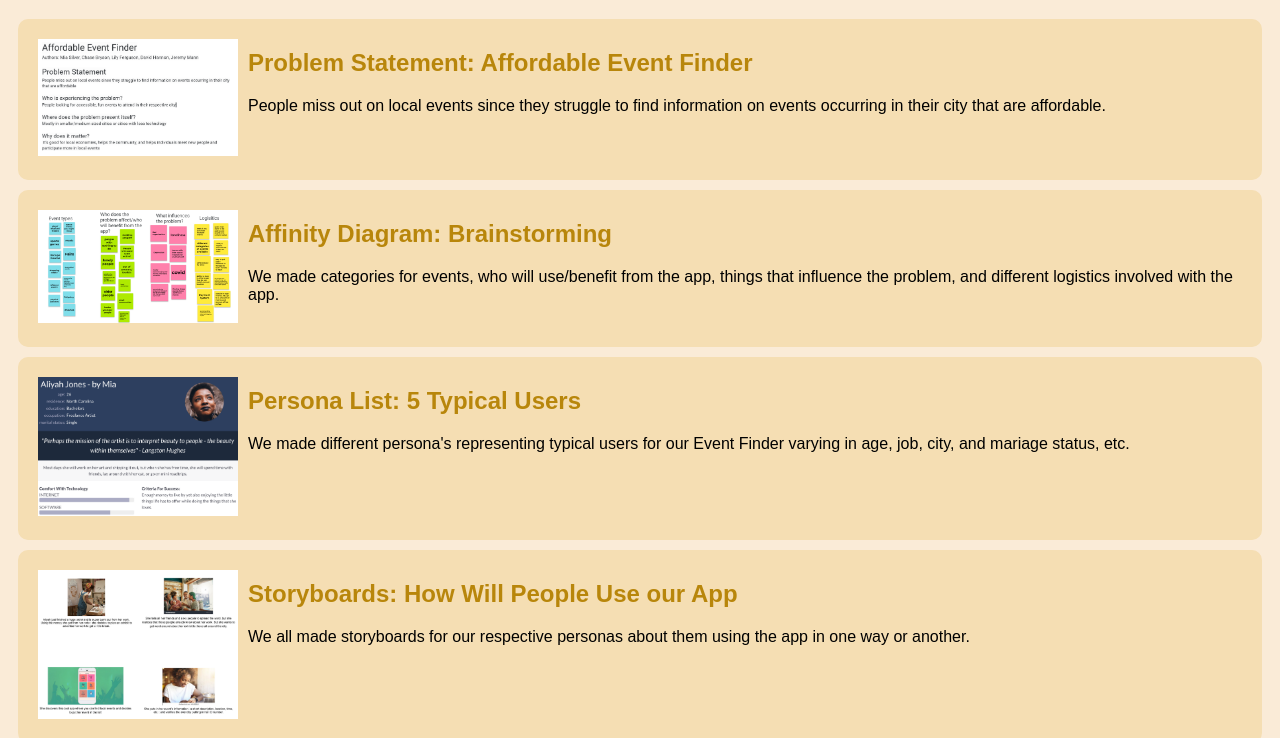
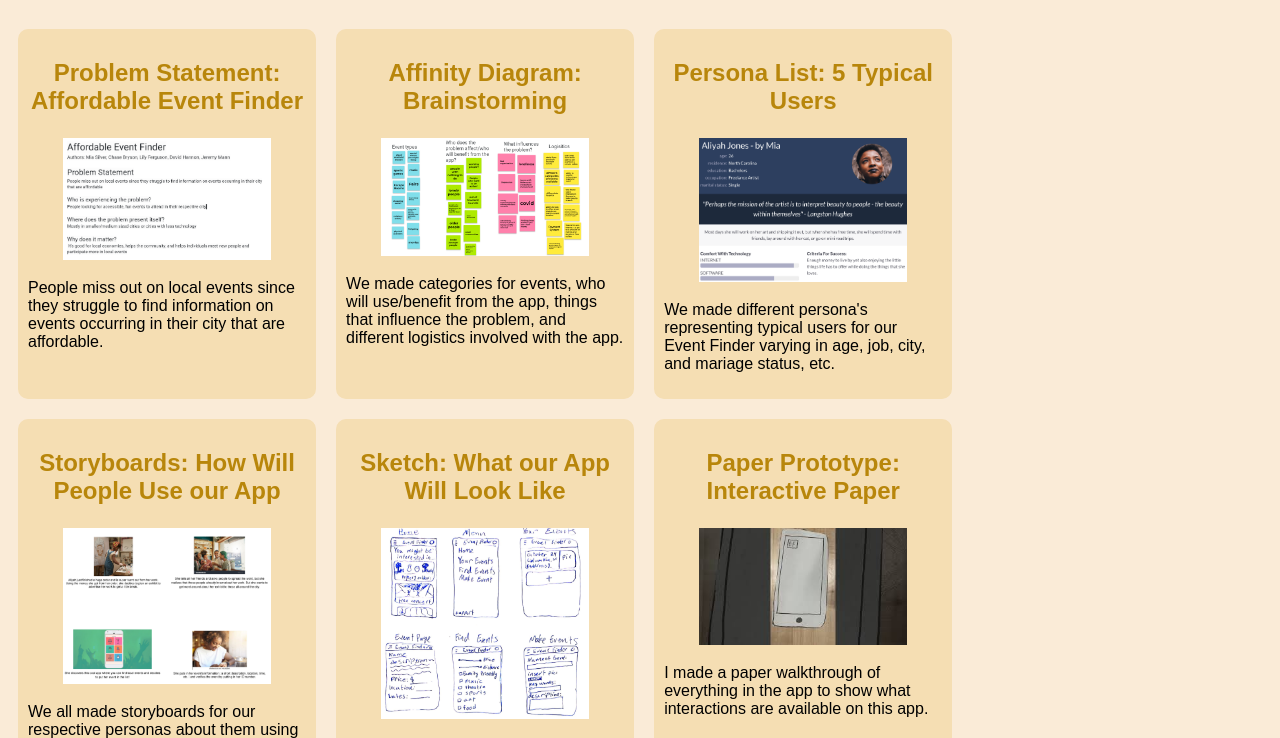
Before and after one commit to mia-silver/mia-silver.github.io, a plain HTML site: page index.html in a window 1280 px wide. Shown: the part 61-799 px from the top of the page. Drawn offline with Linux system fonts and the light colour scheme.

Commit message:
Add files via upload

```diff
--- a/index.html
+++ b/index.html
@@ -8,65 +8,62 @@
     <body>
         <h1>Mia Silver's CSCE 190 Site </h1>
 
+        <div class = "assignments">
             <!-- Problem Statement Assignment -->
             <section class = "assignment">
+                <a href = "files/problem_statement.pdf"><h2>Problem Statement: Affordable Event Finder</h2></a>
                 <a href = "files/problem_statement.pdf"><img src = "images/problem_statement.png"></a>
-
-            <section class = "assignment-details">
-                <a href = "files/problem_statement.pdf"><h2>Problem Statement: Affordable Event Finder</h2></a>
                 <p>
                     People miss out on local events since they struggle to find information on events occurring in their city that are affordable.
                 </p>
             </section>
-        </section>
 
             <!-- Affinity Diagram Assignment -->
             <section class = "assignment">
+                <a href = "files/affinity_diagram.pdf"><h2>Affinity Diagram: Brainstorming</h2></a>
                 <a href = "files/affinity_diagram.pdf"><img src = "images/affinity_diagram.png"></a>
-
-            <section class = "assignment-details">
-                <a href = "files/affinity_diagram.pdf"><h2>Affinity Diagram: Brainstorming</h2></a>
                 <p>
                     We made categories for events, who will use/benefit from the app, things that influence the problem, and different logistics involved with the app.
                 </p>
             </section>
-        </section>
 
             <!-- Personnas Assignment -->
             <section class = "assignment">
+                <a href = "files/personas.pdf"><h2>Persona List: 5 Typical Users</h2></a>
                 <a href = "files/personas.pdf"><img src = "images/personas.png"></a>
-
-            <section class = "assignment-details">
-                <a href = "files/personas.pdf"><h2>Persona List: 5 Typical Users</h2></a>
                 <p>
                     We made different persona's representing typical users for our Event Finder varying in age, job, city, and mariage status, etc.
                 </p>
             </section>
-        </section>
 
             <!-- Storyboard Assignment -->
             <section class = "assignment">
+                <a href = "files/storyboards.pdf"><h2>Storyboards: How Will People Use our App</h2></a>
                 <a href = "files/storyboards.pdf"><img src = "images/storyboards.png"></a>
-
-            <section class = "assignment-details">
-                <a href = "files/storyboards.pdf"><h2>Storyboards: How Will People Use our App</h2></a>
                 <p>
                     We all made storyboards for our respective personas about them using the app in one way or another.
                 </p>
             </section>
-        </section>
 
             <!-- App Sketch Assignment -->
             <section class = "assignment">
+                <a href = "files/app_sketch.pdf"><h2>Sketch: What our App Will Look Like</h2></a>
                 <a href = "files/app_sketch.pdf"><img src = "images/app_sketch.png"></a>
-
-            <section class = "assignment-details">
-                <a href = "files/app_sketch.pdf"><h2>Sketch: What our App Will Look Like</h2></a>
                 <p>
                     We all made relatively similar designs for our event finder app, each having at least a list of events, a menu, a search function.
                 </p>
             </section>
+
+
+            <!-- Paper Prototype Assignment -->
+            <section class = "assignment">
+                <a href = "https://youtu.be/xs73nW50s7w"><h2>Paper Prototype: Interactive Paper</h2></a>
+                <a href = "https://youtu.be/xs73nW50s7w"><img src = "images/paper_prototype.jpg"></a>
+                <p>
+                    I made a paper walkthrough of everything in the app to show what interactions are available on this app.
+                </p>
             </section>
+        </div>
 
     </body>
 </htlml>
--- a/styles.css
+++ b/styles.css
@@ -8,24 +8,34 @@ h1 {
     text-align: center;
 }
 
+.assignments {
+    display: flex;
+    flex-wrap: wrap;
+}
+
 .assignment {
-   display:flex;
-   flex-direction: row;
-   align-items: right;
-   padding: 10px;
+   width: 22%;
+   padding: 10px 10px;
    margin: 10px;
    background: wheat;
    border-radius: 10px;
 }
 
+h2 {
+    text-align: center;
+}
+
 .assignment img {
-    width: 200px;
-    margin: 10px;
+    width: 75%;
+    border: 3px solid wheat;
+    display: block;
+    margin: auto;
 }
 
 .assignment img:hover {
     border: 3px solid darkgoldenrod;
-    margin: 7px;
+    display: block;
+    margin: auto;
 }
 
 .assignment a:link, a:visited {
@@ -34,6 +44,6 @@ h1 {
 }
 
 .assignment a:hover, a:active {
-    color: rgb(153, 113, 10);
+    color: #6e5007;
     text-decoration: underline;
 }
```
Lines whose indentation alone changed are shown as unchanged.
